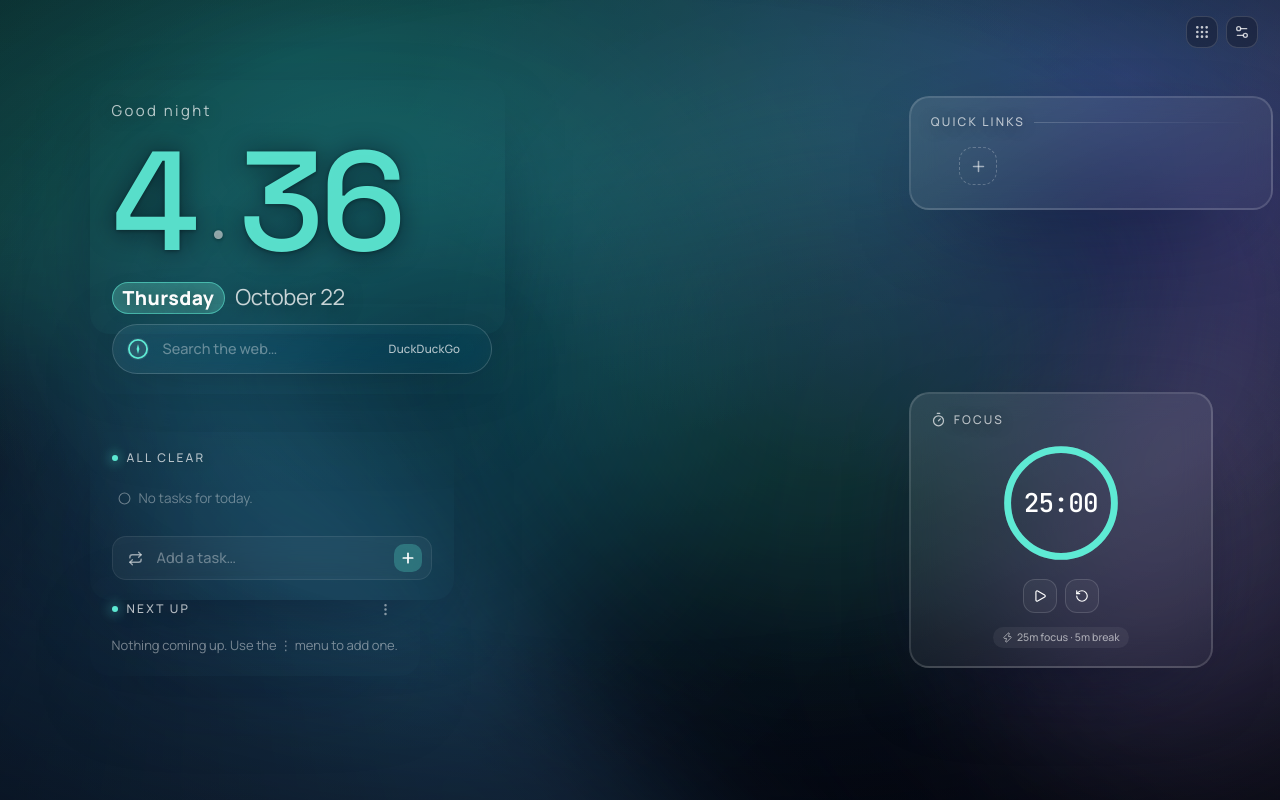
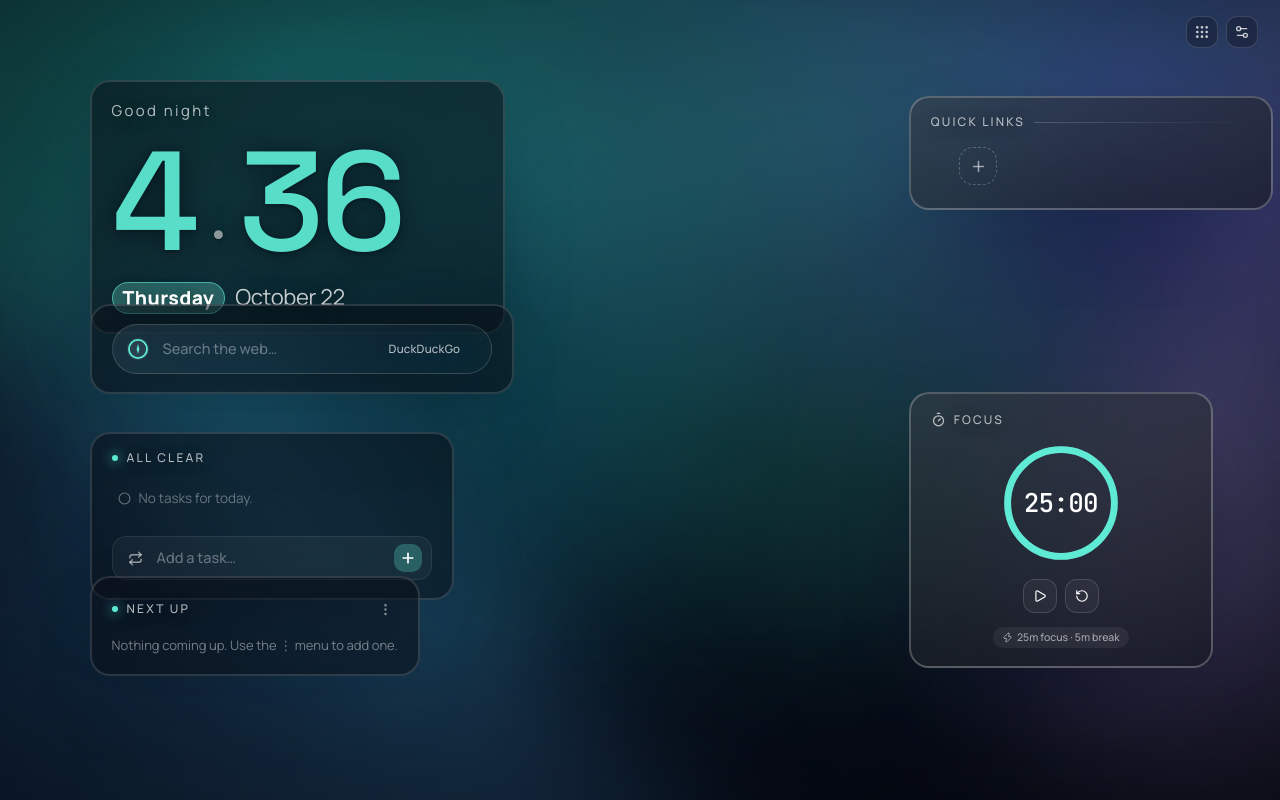
Before and after one commit to Aksh03010/ryo-startpage, a React (Vite) app: page / in a window 1280 px wide. Built offline with nearby package versions, Linux system fonts and the light colour scheme.

Commit message:
Improve widget box contrast

```diff
--- a/src/components/WidgetShell.module.css
+++ b/src/components/WidgetShell.module.css
@@ -7,6 +7,7 @@
   transition:
     box-shadow 220ms ease,
     border-color 220ms ease,
+    background-color 220ms ease,
     border-radius 240ms ease;
   border: 2px solid transparent;
 }
@@ -19,15 +20,20 @@
   background:
     linear-gradient(
       155deg,
-      rgba(255, 255, 255, var(--box-alpha, 0.1)),
-      rgba(255, 255, 255, calc(var(--box-alpha, 0.1) * 0.28))
+      rgba(255, 255, 255, calc(0.08 + var(--box-alpha, 0.1) * 0.2)),
+      rgba(255, 255, 255, calc(0.025 + var(--box-alpha, 0.1) * 0.08))
+    ),
+    linear-gradient(
+      155deg,
+      rgba(8, 12, 20, calc(0.48 - var(--box-alpha, 0.1) * 0.16)),
+      rgba(8, 12, 20, calc(0.62 - var(--box-alpha, 0.1) * 0.16))
     );
-  border-color: rgba(255, 255, 255, 0.14);
+  border-color: rgba(255, 255, 255, 0.24);
 }
 
 .flat {
-  background: transparent;
-  border-color: transparent;
+  background: rgba(8, 12, 20, calc(0.48 + var(--box-alpha, 0.1) * 0.35));
+  border-color: rgba(255, 255, 255, 0.14);
 }
 
 .shell[data-edit-mode] {
```
